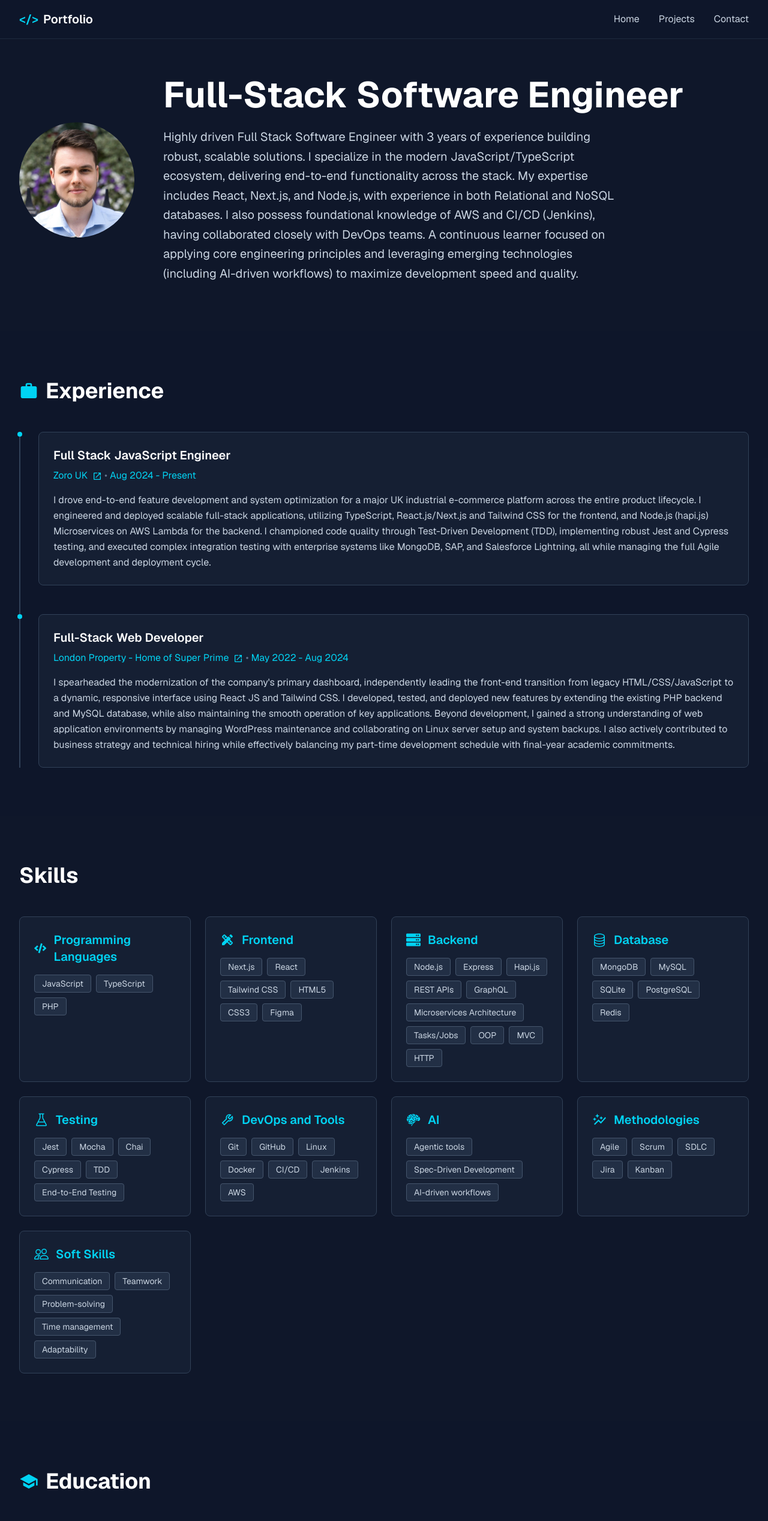
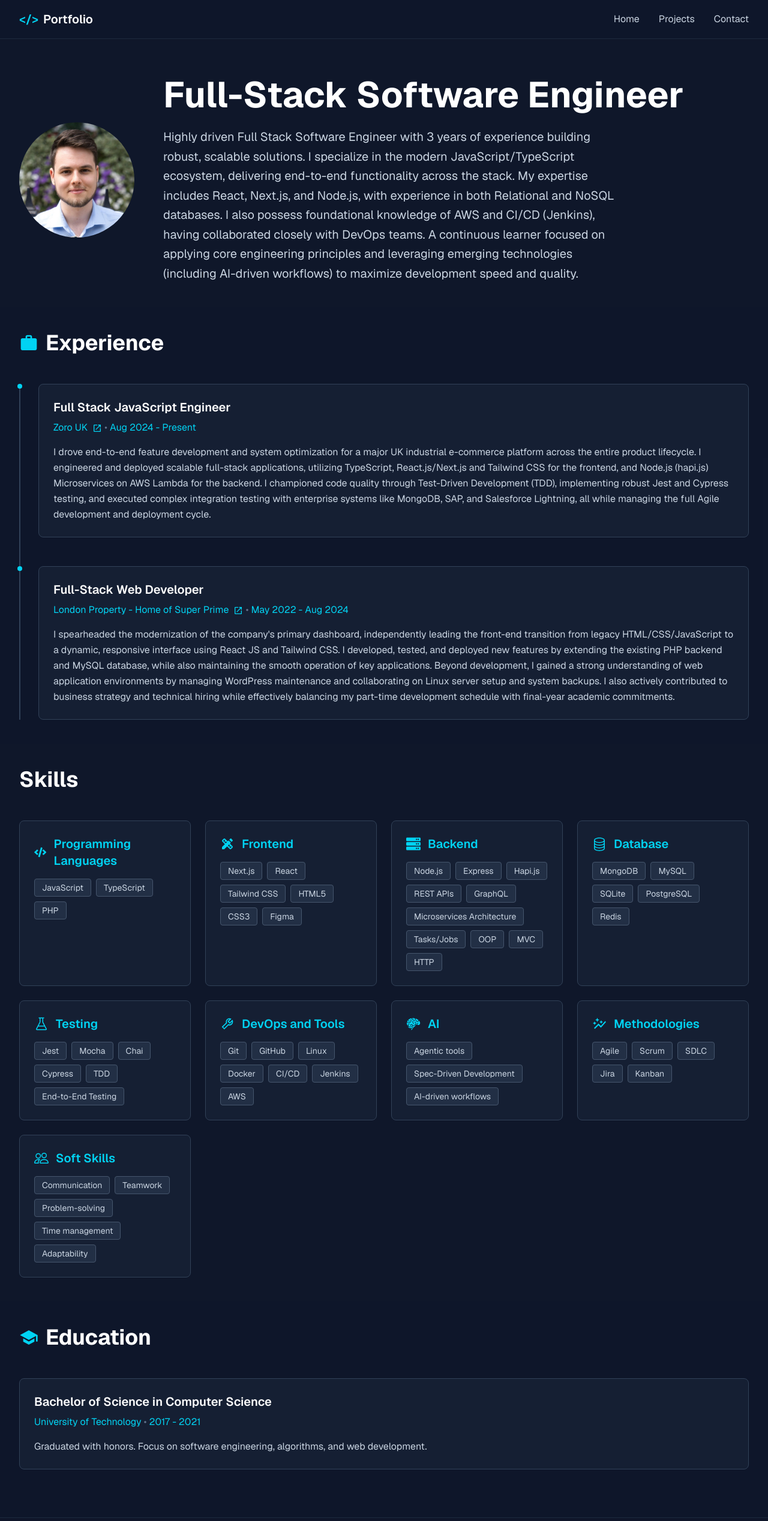
Before and after one commit to dominik-deak/portfolio, a Next.js app: page / in a window 1280 px wide. Shown: the top 2536 px of the page at 60% size. Built offline with nearby package versions, Linux system fonts and the light colour scheme.

Commit message:
Refactor section padding for Education, Experience, Hero, and Skills components

```diff
--- a/src/components/Education.tsx
+++ b/src/components/Education.tsx
@@ -3,7 +3,7 @@ import educationData from "@/data/education.json";
 
 const Education = () => {
   return (
-    <section className="py-20 px-4 sm:px-6 lg:px-8 bg-slate-900/50">
+    <section className="pt-10 pb-20 px-4 sm:px-6 lg:px-8 bg-slate-900/50">
       <div className="max-w-7xl mx-auto">
         <div className="flex items-center gap-3 mb-12">
           <MdSchool className="w-8 h-8 text-cyan-400" />
--- a/src/components/Experience.tsx
+++ b/src/components/Experience.tsx
@@ -4,7 +4,7 @@ import experienceData from "@/data/experience.json";
 
 const Experience = () => {
   return (
-    <section className="py-20 px-4 sm:px-6 lg:px-8 bg-slate-900/50">
+    <section className="py-10 px-4 sm:px-6 lg:px-8 bg-slate-900/50">
       <div className="max-w-7xl mx-auto">
         <div className="flex items-center gap-3 mb-12">
           <MdWork className="w-8 h-8 text-cyan-400" />
--- a/src/components/Hero.tsx
+++ b/src/components/Hero.tsx
@@ -3,7 +3,7 @@ import summaryData from "@/data/summary.json";
 
 const Hero = () => {
   return (
-    <section className="pt-32 pb-20 px-4 sm:px-6 lg:px-8">
+    <section className="pt-32 pb-10 px-4 sm:px-6 lg:px-8">
       <div className="max-w-7xl mx-auto">
         <div className="flex flex-col lg:flex-row items-center gap-12">
           <div className="w-48 h-48 rounded-full overflow-hidden bg-cyan-400 shrink-0">
--- a/src/components/Skills.tsx
+++ b/src/components/Skills.tsx
@@ -21,7 +21,7 @@ const iconMap: Record<string, IconType> = {
 
 const Skills = () => {
   return (
-    <section className="py-20 px-4 sm:px-6 lg:px-8">
+    <section className="py-10 px-4 sm:px-6 lg:px-8">
       <div className="max-w-7xl mx-auto">
         <h2 className="text-3xl sm:text-4xl font-bold text-white mb-12">
           Skills
```
